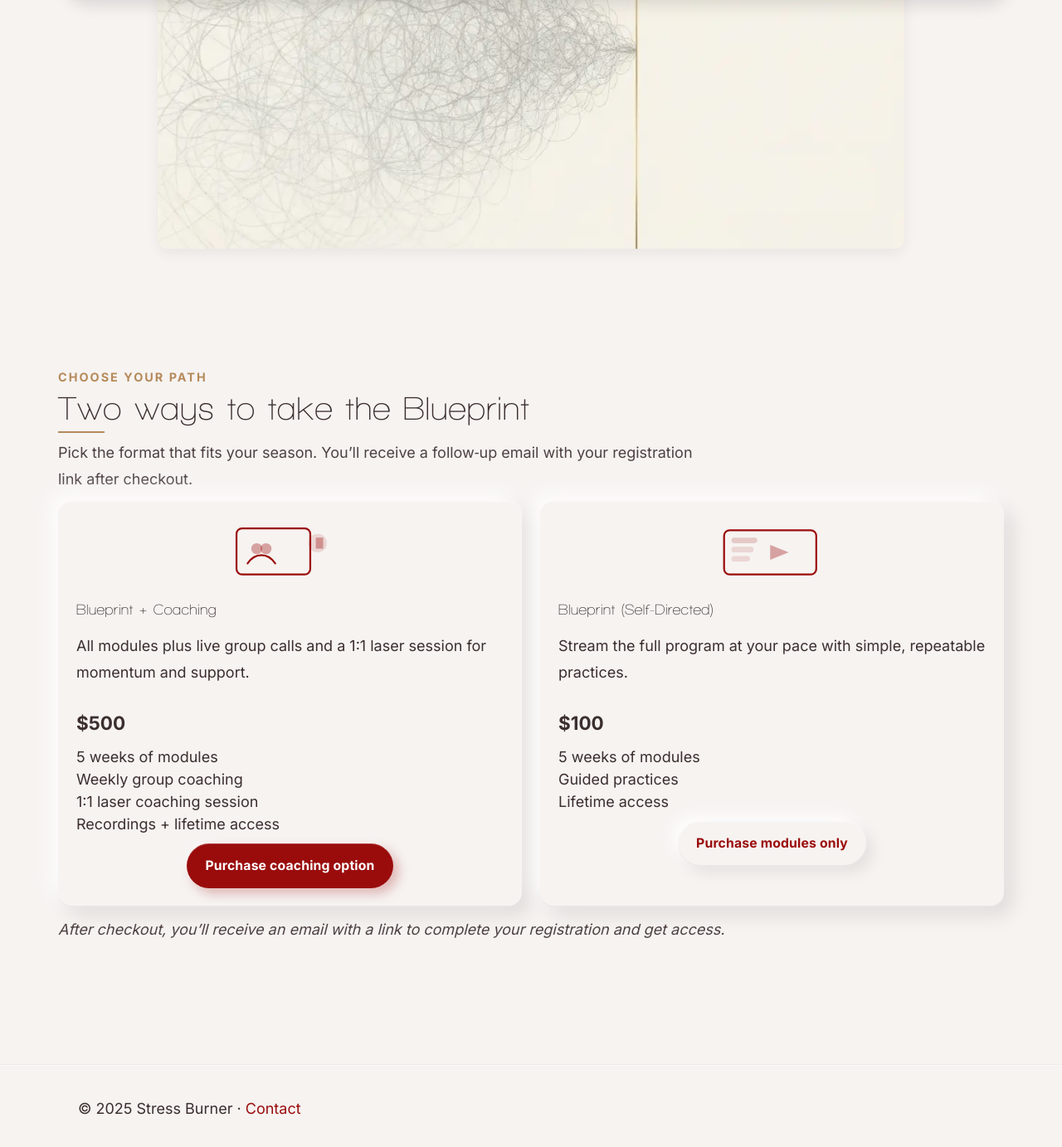
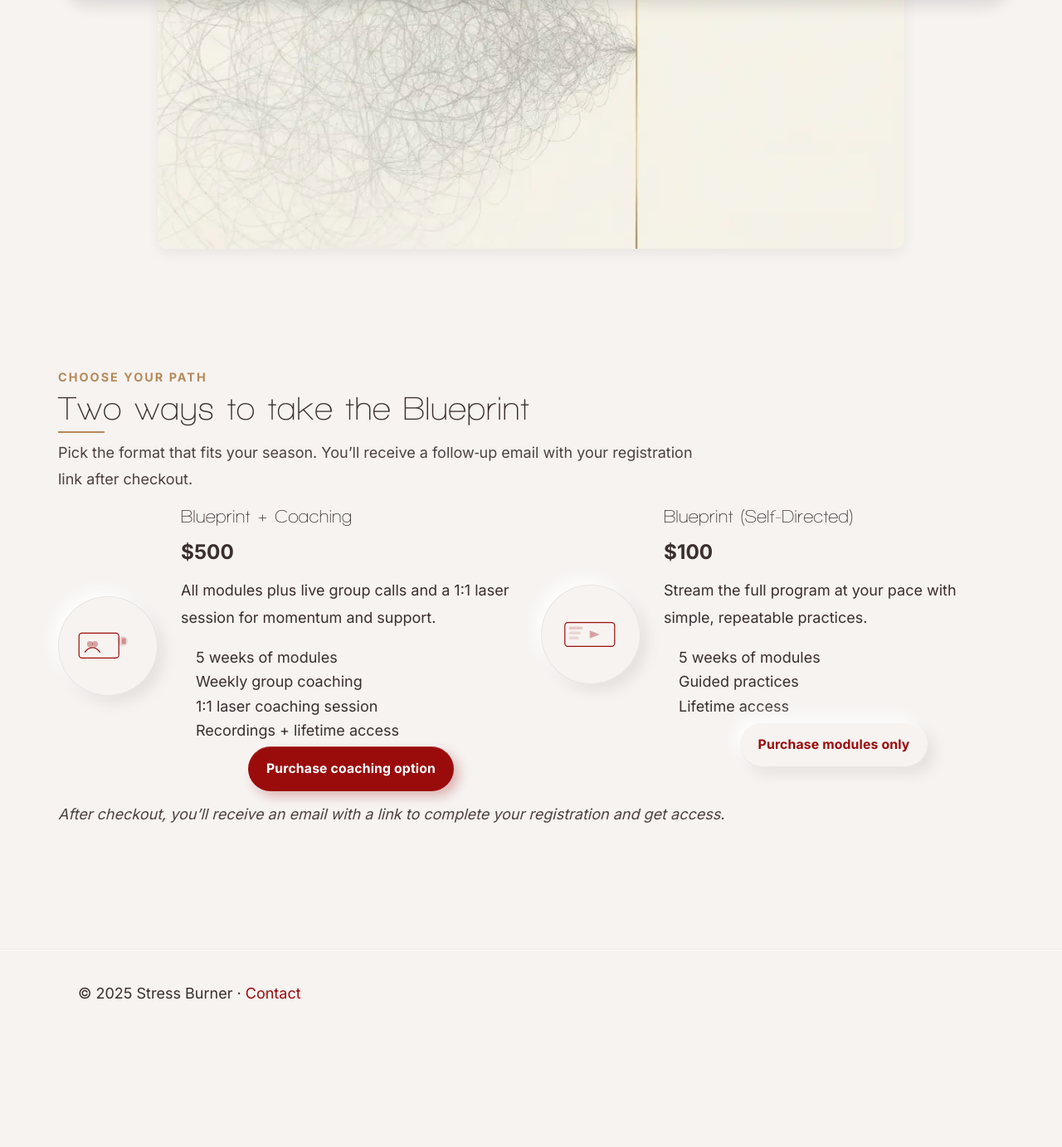
Before and after one commit to chriswakeley/test-blog, a Jekyll site: the page built from course.md, in a window 1280 px wide and 1400 px high, scrolled down 2737 px. Shown: the top 1383 px of the window at 83% size. Built offline with Jekyll 4.4.1, drawn with Linux system fonts in a browser that asks for light colours; after the commit the page ends 3998 px from its top, so only the background shows below that.

Commit message:
Refactor course options layout to use card-less design with improved styling and responsiveness for coaching and self-directed modules

```diff
--- a/_config.yml
+++ b/_config.yml
@@ -4,7 +4,7 @@ author: "Unyong Kim"
 email: ""
 url: "https://www.stressburner.me" # custom domain
 baseurl: "" # root of domain
-logo: "/assets/images/logo-large.png"
+logo: "/assets/images/stress-burner-logo.svg"
 
 twitter:
   username: stressburner
@@ -56,3 +56,5 @@ nav:
 # External links
 purchase_url: https://stressburner.systeme.io/3c6ca66b
 student_portal_url: https://stressburner.systeme.io/school/course/stressburnerblueprint/
+purchase_coaching_url: https://stressburner.systeme.io/3c6ca66b # TODO: update if a distinct coaching checkout URL exists
+purchase_modules_url: https://stressburner.systeme.io/3c6ca66b # TODO: update if a distinct self-directed modules URL exists
--- a/assets/css/main.css
+++ b/assets/css/main.css
@@ -293,6 +293,19 @@ main{flex:1}
 .module-flow h3{font-size:22px;line-height:1.2;margin:.12rem 0 .25rem}
 .module-flow p{margin:0;opacity:.9;max-width:54ch;font-size:1rem}
 
+/* Options comparison (card-less, airy columns) */
+.options{display:grid;grid-template-columns:repeat(2,1fr);gap:24px;align-items:start}
+.option{display:grid;grid-template-columns:132px 1fr;gap:16px;align-items:center;position:relative}
+.option-badge{width:120px;height:120px;border-radius:999px;background:var(--sb-warm);display:flex;align-items:center;justify-content:center;box-shadow:-8px -8px 18px rgba(255,255,255,.85), 8px 8px 18px rgba(0,0,0,.08);border:1px solid rgba(0,0,0,.06)}
+.option-badge svg{width:72px;height:72px;display:block}
+.option-badge img{width:72px;height:72px;display:block}
+.option h3{margin:.1rem 0 .25rem;font-size:22px}
+.option .price{font-weight:800;font-size:1.35rem;margin:.15rem 0 .35rem}
+.option ul{margin:.1rem 0 .35rem;padding-left:18px}
+.option ul li{margin:.12rem 0}
+.option .cta-row{margin-top:6px}
+.option:hover .option-badge{box-shadow:-10px -10px 22px rgba(255,255,255,.9), 10px 10px 22px rgba(0,0,0,.11)}
+
 /* Legacy card (kept for testimonials or specific use) */
 .card{background:var(--sb-warm);border-radius:16px;padding:22px;box-shadow:-10px -10px 24px rgba(255,255,255,.85), 10px 10px 24px rgba(0,0,0,.10), inset 0 1px 0 rgba(255,255,255,.45), inset 0 -1px 0 rgba(0,0,0,.05)}
 .card h3{margin:.35rem 0 .35rem}
@@ -318,6 +331,11 @@ main{flex:1}
   .module-flow .badge svg{width:56px;height:56px}
   .module-flow .badge img{width:56px;height:56px}
   .module-flow h3{font-size:20px}
+  /* Options responsive */
+  .options{grid-template-columns:1fr;gap:18px}
+  .option{grid-template-columns:112px 1fr}
+  .option-badge{width:100px;height:100px}
+  .option-badge svg,.option-badge img{width:60px;height:60px}
   .brand .logo{ --logo-icon-size:40px }
   .grid.cols-3{grid-template-columns:1fr}
   .features.cols-3{grid-template-columns:1fr}
--- a/course.md
+++ b/course.md
@@ -110,57 +110,65 @@ permalink: /course/
   </div>
 </div>
 
-<!-- Options & pricing with inline SVG visuals -->
+<!-- Options & pricing (card-less) -->
 <div class="container section">
   <div class="section-intro align-left" style="margin:0 0 10px 0">
     <span class="eyebrow">Choose your path</span>
     <h2>Two ways to take the Blueprint</h2>
     <p>Pick the format that fits your season. You’ll receive a follow‑up email with your registration link after checkout.</p>
   </div>
-  <div class="grid" style="grid-template-columns:repeat(2,1fr); gap:22px">
+  <div class="options">
     <!-- Coaching option -->
-    <div class="card">
-      <svg role="img" aria-label="Telecoaching" viewBox="0 0 120 72" width="100%" height="80" style="display:block; margin-bottom:8px">
-        <rect x="2" y="10" width="80" height="50" rx="6" fill="#F6F3F1" stroke="#9A0C0C" stroke-width="2" />
-        <circle cx="90" cy="26" r="10" fill="#9A0C0C" opacity=".12" />
-        <path d="M88 20 h8 v12 h-8 z" fill="#9A0C0C" opacity=".35" />
-        <path d="M14 48 c8-12 22-12 30 0" fill="none" stroke="#9A0C0C" stroke-width="2" stroke-linecap="round" />
-        <circle cx="24" cy="32" r="6" fill="#9A0C0C" opacity=".35" />
-        <circle cx="34" cy="32" r="6" fill="#9A0C0C" opacity=".35" />
-      </svg>
-      <h3>Blueprint + Coaching</h3>
-      <p>All modules plus live group calls and a 1:1 laser session for momentum and support.</p>
-      <p style="font-weight:800; font-size:1.25rem; margin:.35rem 0">$500</p>
-      <ul>
-        <li>5 weeks of modules</li>
-        <li>Weekly group coaching</li>
-        <li>1:1 laser coaching session</li>
-        <li>Recordings + lifetime access</li>
-      </ul>
-      <div class="cta-row" style="margin-top:10px">
-        <a class="btn" href="{{ site.purchase_coaching_url | default: '#' }}" target="_blank" rel="noopener">Purchase coaching option</a>
+    <div class="option">
+      <div class="option-badge" aria-hidden="true">
+        <svg role="img" aria-label="Telecoaching" viewBox="0 0 120 72">
+          <rect x="2" y="10" width="80" height="50" rx="6" fill="#F6F3F1" stroke="#9A0C0C" stroke-width="2" />
+          <circle cx="90" cy="26" r="10" fill="#9A0C0C" opacity=".12" />
+          <path d="M88 20 h8 v12 h-8 z" fill="#9A0C0C" opacity=".35" />
+          <path d="M14 48 c8-12 22-12 30 0" fill="none" stroke="#9A0C0C" stroke-width="2" stroke-linecap="round" />
+          <circle cx="24" cy="32" r="6" fill="#9A0C0C" opacity=".35" />
+          <circle cx="34" cy="32" r="6" fill="#9A0C0C" opacity=".35" />
+        </svg>
+      </div>
+      <div class="option-body">
+        <h3>Blueprint + Coaching</h3>
+        <p class="price">$500</p>
+        <p>All modules plus live group calls and a 1:1 laser session for momentum and support.</p>
+        <ul>
+          <li>5 weeks of modules</li>
+          <li>Weekly group coaching</li>
+          <li>1:1 laser coaching session</li>
+          <li>Recordings + lifetime access</li>
+        </ul>
+        <div class="cta-row">
+          <a class="btn" href="{{ site.purchase_coaching_url | default: '#' }}" target="_blank" rel="noopener">Purchase coaching option</a>
+        </div>
       </div>
     </div>
 
     <!-- Self-directed option -->
-    <div class="card">
-      <svg role="img" aria-label="Self‑directed online modules" viewBox="0 0 120 72" width="100%" height="80" style="display:block; margin-bottom:8px">
-        <rect x="8" y="12" width="100" height="48" rx="6" fill="#F6F3F1" stroke="#9A0C0C" stroke-width="2" />
-        <polygon points="58,28 78,36 58,44" fill="#9A0C0C" opacity=".35" />
-        <rect x="16" y="20" width="28" height="6" rx="3" fill="#9A0C0C" opacity=".18" />
-        <rect x="16" y="30" width="24" height="6" rx="3" fill="#9A0C0C" opacity=".12" />
-        <rect x="16" y="40" width="20" height="6" rx="3" fill="#9A0C0C" opacity=".12" />
-      </svg>
-      <h3>Blueprint (Self‑Directed)</h3>
-      <p>Stream the full program at your pace with simple, repeatable practices.</p>
-      <p style="font-weight:800; font-size:1.25rem; margin:.35rem 0">$100</p>
-      <ul>
-        <li>5 weeks of modules</li>
-        <li>Guided practices</li>
-        <li>Lifetime access</li>
-      </ul>
-      <div class="cta-row" style="margin-top:10px">
-        <a class="btn secondary" href="{{ site.purchase_modules_url | default: '#' }}" target="_blank" rel="noopener">Purchase modules only</a>
+    <div class="option">
+      <div class="option-badge" aria-hidden="true">
+        <svg role="img" aria-label="Self‑directed online modules" viewBox="0 0 120 72">
+          <rect x="8" y="12" width="100" height="48" rx="6" fill="#F6F3F1" stroke="#9A0C0C" stroke-width="2" />
+          <polygon points="58,28 78,36 58,44" fill="#9A0C0C" opacity=".35" />
+          <rect x="16" y="20" width="28" height="6" rx="3" fill="#9A0C0C" opacity=".18" />
+          <rect x="16" y="30" width="24" height="6" rx="3" fill="#9A0C0C" opacity=".12" />
+          <rect x="16" y="40" width="20" height="6" rx="3" fill="#9A0C0C" opacity=".12" />
+        </svg>
+      </div>
+      <div class="option-body">
+        <h3>Blueprint (Self‑Directed)</h3>
+        <p class="price">$100</p>
+        <p>Stream the full program at your pace with simple, repeatable practices.</p>
+        <ul>
+          <li>5 weeks of modules</li>
+          <li>Guided practices</li>
+          <li>Lifetime access</li>
+        </ul>
+        <div class="cta-row">
+          <a class="btn secondary" href="{{ site.purchase_modules_url | default: '#' }}" target="_blank" rel="noopener">Purchase modules only</a>
+        </div>
       </div>
     </div>
   </div>
```
